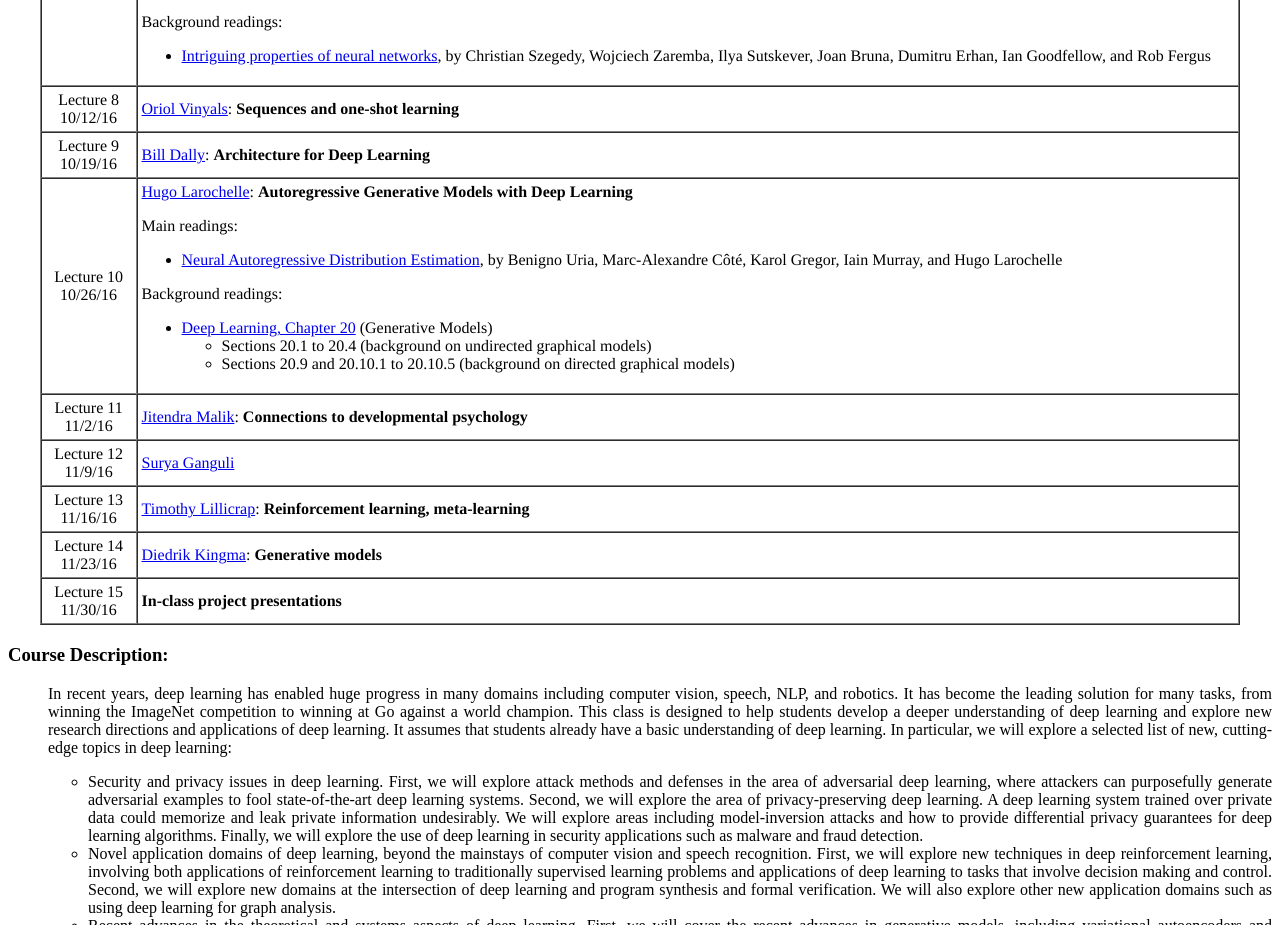
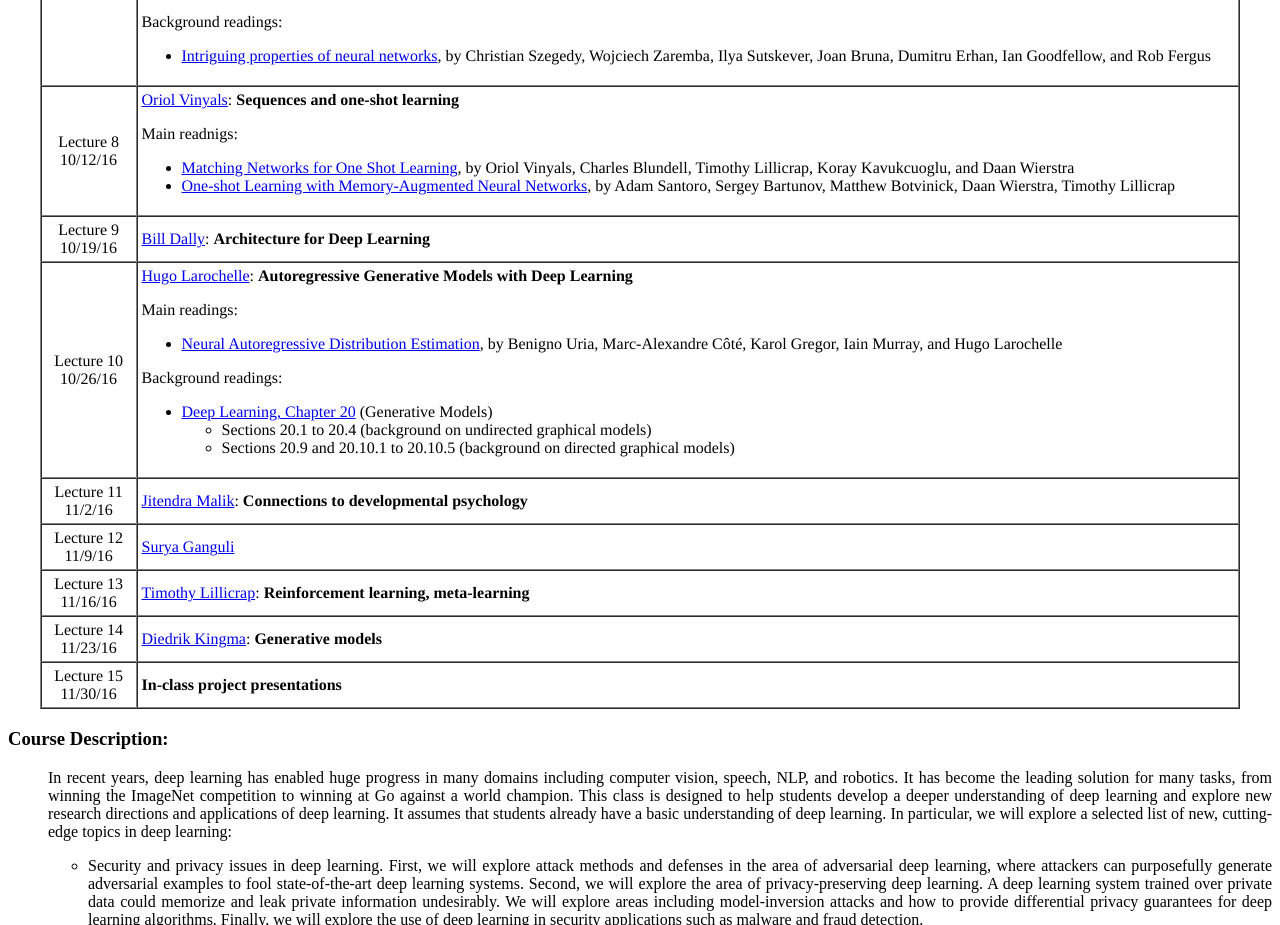
Before and after one commit to berkeley-deep-learning/cs294-dl-f16, a plain HTML site: page index.html in a window 1280 px wide. Shown: the part 1950-2875 px from the top of the page. Drawn offline with Linux system fonts and the light colour scheme.

Commit message:
Add Oriol Vinyals readings

```diff
--- a/index.html
+++ b/index.html
@@ -365,8 +365,17 @@ Background readings:
                   "https://berkeley-deep-learning.github.io/cs294-dl-f16/guest_speakers.html#Lecture8">
                   Oriol Vinyals</a>:
                   <b>Sequences and one-shot learning</b><br>
-                  <b></b>
                 </div>
+
+                <p>
+                  Main readnigs:
+                  <ul>
+                    <li><a href="https://arxiv.org/pdf/1606.04080v1.pdf">Matching Networks for One Shot Learning</a>,
+                      by Oriol Vinyals, Charles Blundell, Timothy Lillicrap, Koray Kavukcuoglu, and Daan Wierstra</li>
+                    <li><a href="https://arxiv.org/pdf/1606.04080v1.pdf">One-shot Learning with Memory-Augmented Neural Networks</a>,
+                      by Adam Santoro, Sergey Bartunov, Matthew Botvinick, Daan Wierstra, Timothy Lillicrap</li>
+                  </ul>
+                </p>
               </td>
             </tr>
 
```
